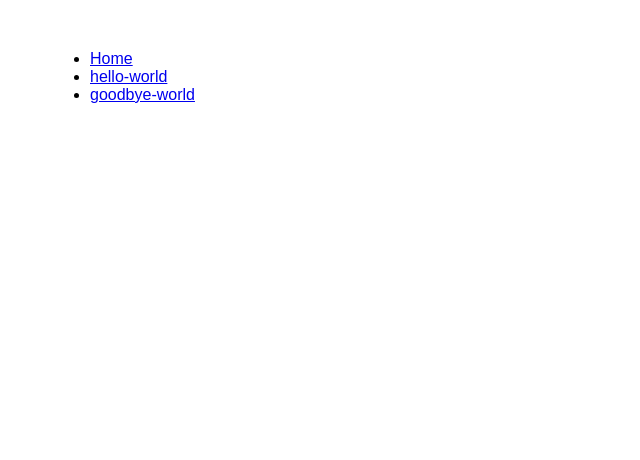
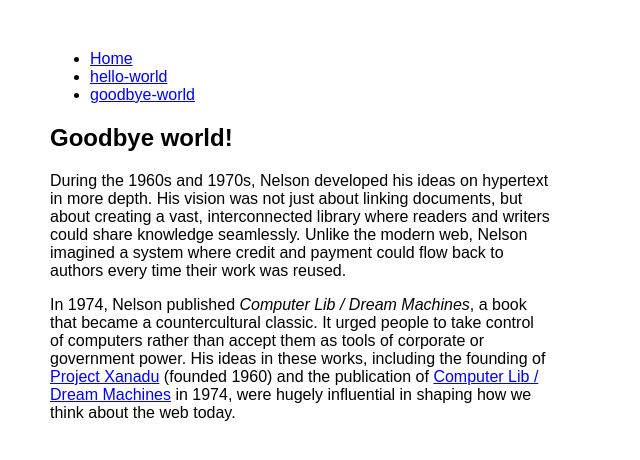
Before and after one commit to nameenbutt/week7, a plain HTML site: page goodbye-world.html in a window 1280 px wide. Shown: the whole page, without its empty margins (0-640 px from the left). Drawn offline with Linux system fonts and the light colour scheme.

Commit message:
<article>

```diff
--- a/goodbye-world.html
+++ b/goodbye-world.html
@@ -16,5 +16,28 @@
     </ul>
     </nav>
 
+    <!-- page-specific content -->
+
+    <article>
+      <h1>Goodbye world!</h1>
+
+
+  <p>
+  During the 1960s and 1970s, Nelson developed his ideas on hypertext in more depth.
+  His vision was not just about linking documents, but about creating a vast,
+  interconnected library where readers and writers could share knowledge seamlessly.
+  Unlike the modern web, Nelson imagined a system where credit and payment could flow
+  back to authors every time their work was reused.
+
+</p>
+
+  <p>
+  In 1974, Nelson published <i>Computer Lib / Dream Machines</i>, a book that became
+  a countercultural classic. It urged people to take control of computers rather than
+  accept them as tools of corporate or government power. His ideas in these works,
+  including the founding of <a href="https://en.wikipedia.org/wiki/Project_Xanadu" target="_blank">Project Xanadu</a> (founded 1960) and the publication of <a href="https://en.wikipedia.org/wiki/Computer_Lib/Dream_Machines" target="_blank">Computer Lib / Dream Machines</a> in 1974, were hugely influential in shaping how we think about the web today.
+  </p>
+</article>
+
 </body>
 </html>
```
